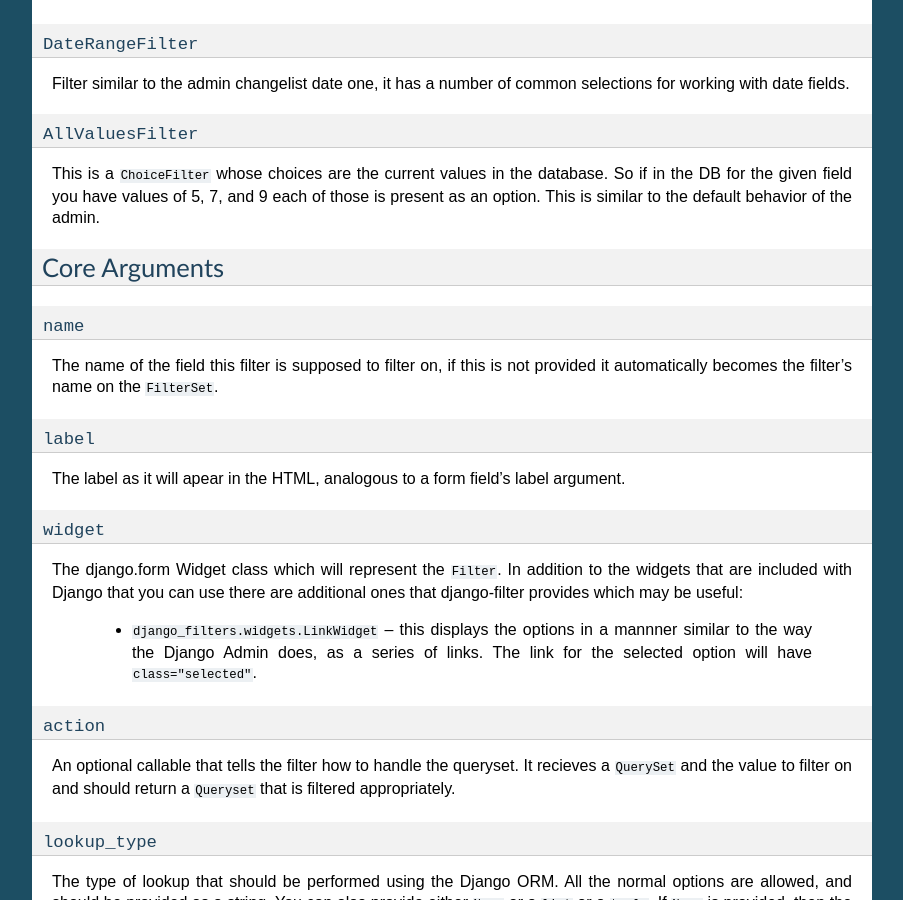
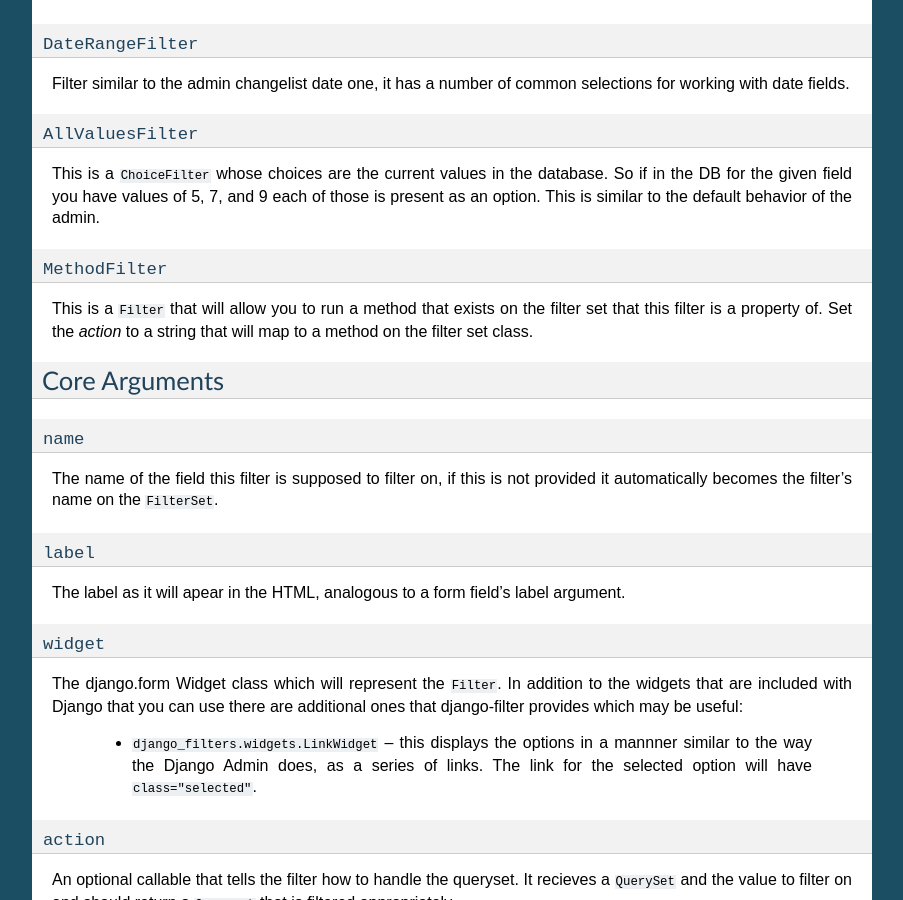
Before and after one commit to carltongibson/django-filter, a Sphinx documentation site: the page built from docs/ref/filters.txt, in a window 1280 px wide and 900 px high, scrolled down 1185 px. Shown: the whole window, without its empty margins (198-1101 px from the left). Built offline with Sphinx 7.4.7, drawn with Linux system fonts in a browser that asks for light colours; pages that are not in the unit, such as notebooks, are missing from menus.

Commit message:
* Documentation for the method filter

```diff
--- a/docs/ref/filters.txt
+++ b/docs/ref/filters.txt
@@ -82,6 +82,13 @@ database.  So if in the DB for the given field you have values of 5, 7, and 9
 each of those is present as an option.  This is similar to the default behavior
 of the admin.
 
+``MethodFilter``
+~~~~~~~~~~~~~~~~~~~
+
+This is a ``Filter`` that will allow you to run a method that exists on the filter set that
+this filter is a property of. Set the `action` to a string that will map to a method on the
+filter set class.
+
 Core Arguments
 --------------
 
```
